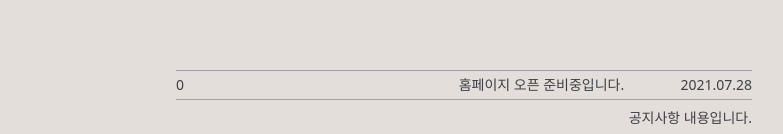
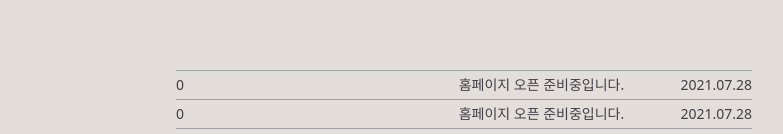
Before and after one commit to nomore12/hwadong, a React (Create React App) app: page /main/gallery in a window 1280 px wide. Shown: the part 4582-4716 px from the top of the page, without its empty margins (448-1231 px from the left). Built offline with nearby package versions, Linux system fonts and the light colour scheme.

Commit message:
change sub urls

```diff
--- a/src/components/Layout.tsx
+++ b/src/components/Layout.tsx
@@ -50,7 +50,7 @@ const Layout = () => {
       <Notice>
         <Routes>
           <Route path="/*" element={<NoticeBoard />} />
-          <Route path="/:id" element={<NoticeContent />} />
+          <Route path="/notice/:id" element={<NoticeContent />} />
         </Routes>
       </Notice>
       <Footer />
--- a/src/components/content/NoticeBoard.tsx
+++ b/src/components/content/NoticeBoard.tsx
@@ -3,7 +3,7 @@ import { Routes, Route, useParams, Link } from 'react-router-dom';
 
 const TestRow = () => {
   return (
-    <Link to="/main/1">
+    <Link to="/main/notice/1">
       <div className="flex justify-between pt-1">
         <div className="">0</div>
         <div className="basis-8/12 flex justify-end">
--- a/src/components/content/subContent/Gallery.tsx
+++ b/src/components/content/subContent/Gallery.tsx
@@ -6,12 +6,7 @@ import { Carousel } from 'react-responsive-carousel';
 
 const Gallery = () => {
   return (
-    <div className="w-720 h-128 flex flex-row justify-between mt-48 mb-8 relative border border-1 border-amber-700">
-      {/*<Link*/}
-      {/*  to="/main"*/}
-      {/*  className="absolute rounded-full bg-red-500 w-9 h-9 text-white text-xs flex justify-center items-center font-thin top-40">*/}
-      {/*  back*/}
-      {/*</Link>*/}
+    <div className="w-720 h-128 flex flex-row justify-between mt-48 mb-8 relative">
       <div className="text-lg tracking-widest text-zinc-900"></div>
       <div className="mt-40">
         <Carousel width="480px" showStatus={false} showThumbs={false}>
--- a/src/components/content/subContent/OnJium.tsx
+++ b/src/components/content/subContent/OnJium.tsx
@@ -4,12 +4,12 @@ import { Link } from 'react-router-dom';
 const OnJium = () => {
   return (
     <div className="w-720 h-128 flex flex-row justify-between mt-48 mb-8 relative">
-      <Link
-        to="/main"
-        className="absolute rounded-full bg-red-500 w-9 h-9 text-white text-xs flex justify-center items-center font-thin top-40">
-        back
-      </Link>
-      <div className="text-lg tracking-widest text-zinc-900">온지음</div>
+      {/*<Link*/}
+      {/*  to="/main"*/}
+      {/*  className="absolute rounded-full bg-red-500 w-9 h-9 text-white text-xs flex justify-center items-center font-thin top-40">*/}
+      {/*  back*/}
+      {/*</Link>*/}
+      <div className="text-lg tracking-widest text-zinc-900"></div>
       <div className="w-480 flex flex-col items-end gap-8 text-sm text-zinc-700">
         <p>
           {'"온 | 모두 온전하게", "지음 | 만들다, 이어가다, 뜻이 통하다"라는'}
```
